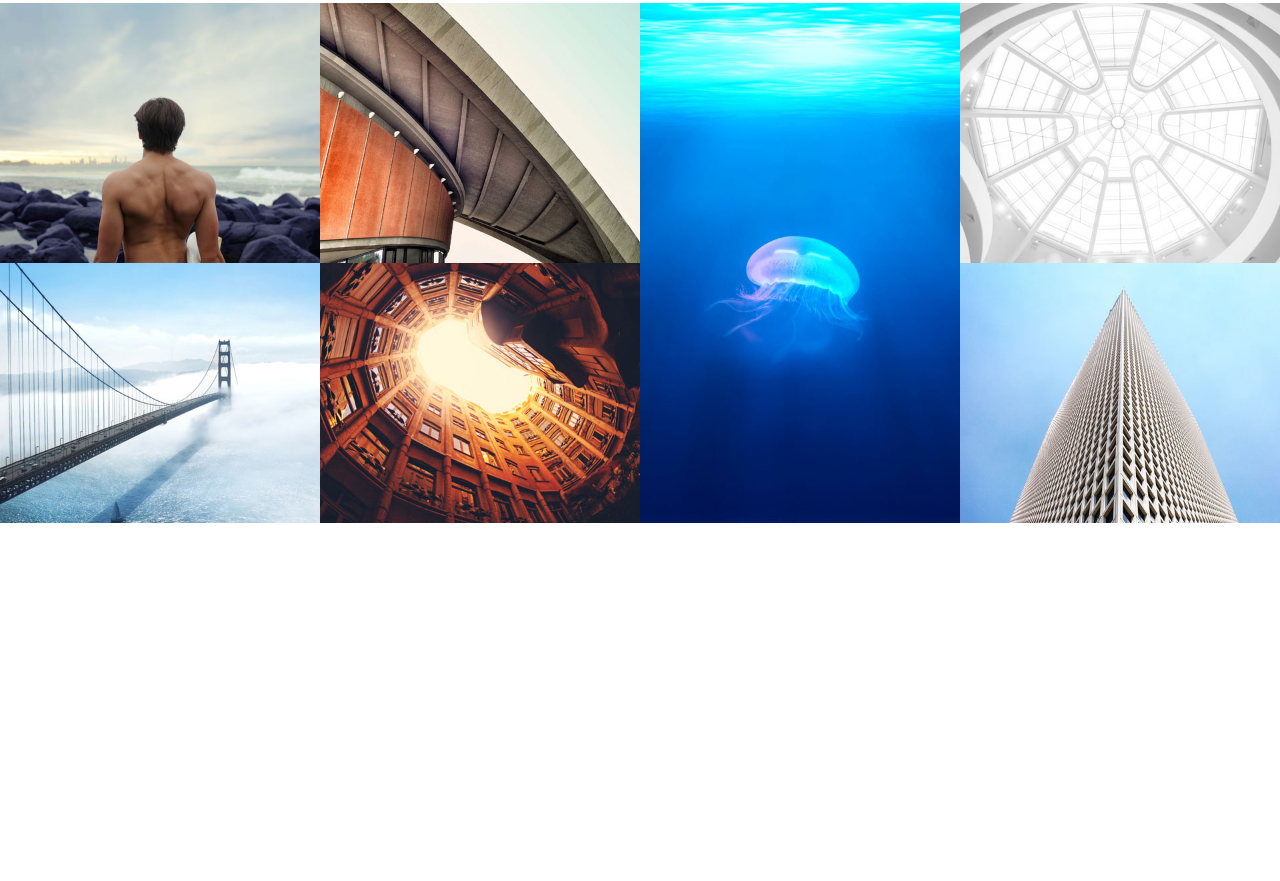
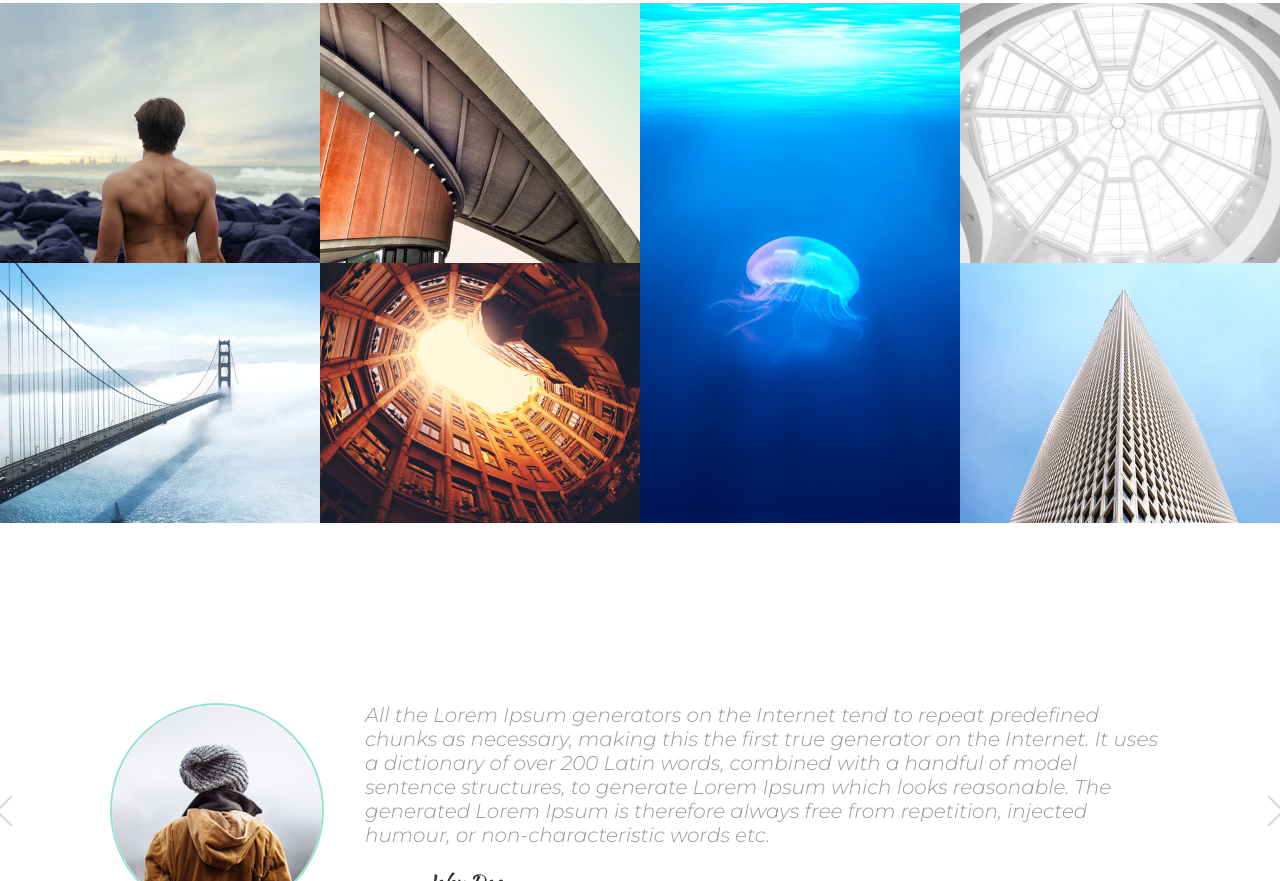
Before and after one commit to DariaChupakhina/Landing-page, a plain HTML site: page index.html in a window 1280 px wide. Shown: the part 5931-6812 px from the top of the page. Before the commit the page ends 6534 px from the top, so only its background shows below. Drawn offline with Linux system fonts and the light colour scheme.

Commit message:
Add reviews block

```diff
--- a/assets/css/style.css
+++ b/assets/css/style.css
@@ -505,12 +505,13 @@ hr {
 }
 
 .reviews__item {
-    padding-left: 205px;
+    padding-left: 255px;
     position: relative;
 }
 
 .reviews__photo {
     border: 2px solid #95e1d3;
+    border-radius: 50%;
 
     position: absolute;
     top: 0;
--- a/index.html
+++ b/index.html
@@ -445,5 +445,20 @@
                 </div>
             </div>
         </section>
+
+        <div class="section">
+            <div class="container">
+                <div class="reviews">
+                    <a class="reviews__btn reviews__btn--prev" href="#">Prev</a>
+                    <a class="reviews__btn reviews__btn--next" href="#">Next</a>
+
+                    <div class="reviews__item">
+                        <img class="reviews__photo" src="assets/Images/avatar.png" alt="">
+                        <div class="reviews__text"><p>All the Lorem Ipsum generators on the Internet tend to repeat predefined chunks as necessary, making this the first true generator on the Internet. It uses a dictionary of over 200 Latin words, combined with a handful of model sentence structures, to generate Lorem Ipsum which looks reasonable. The generated Lorem Ipsum is therefore always free from repetition, injected humour, or non-characteristic words etc.</p></div>
+                        <div class="reviews__author">John Doe</div>
+                    </div>
+                </div>
+            </div>
+        </div>
      </body>
 </html>
```
Also changed, not shown: assets/Images/avatar.png (added).
